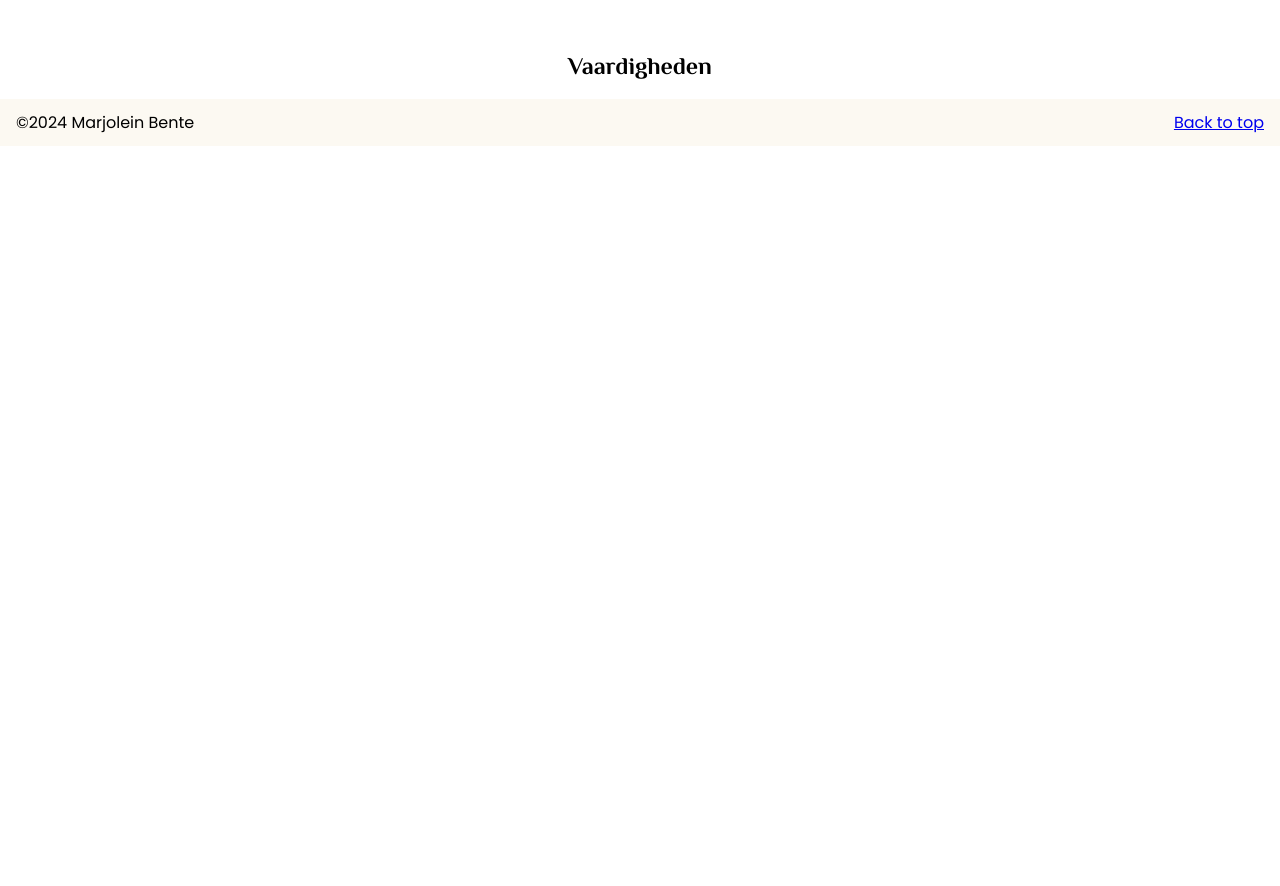
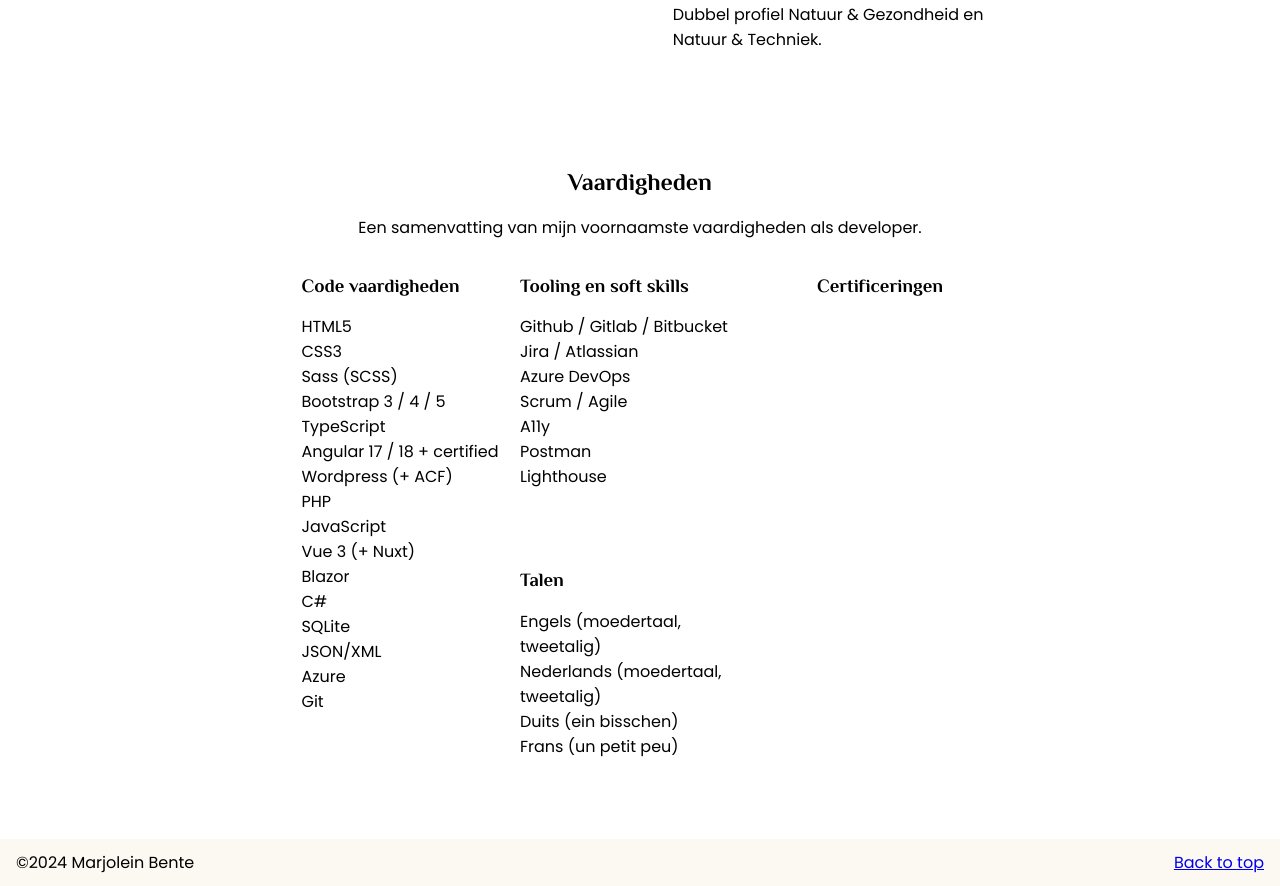
Before and after one commit to Menatith/resume, an Angular app: page / in a window 1280 px wide. Shown: the part 2802-3688 px from the top of the page. Before the commit the page ends 2948 px from the top, so only its background shows below. Built offline with nearby package versions, Linux system fonts and the light colour scheme.

Commit message:
skilss basics

```diff
--- a/src/app/header/header.component.css
+++ b/src/app/header/header.component.css
@@ -55,7 +55,6 @@ ul {
   display: flex;
 
   li {
-    list-style: none;
     margin-left: 1rem;
   }
 }
--- a/src/app/skills/skills.component.css
+++ b/src/app/skills/skills.component.css
@@ -1,3 +1,28 @@
 section {
   text-align: center;
+  padding-top: 3rem;
 }
+
+@media (min-width: 768px) {
+  .skill-list {
+    text-align: left;
+    width: 75%;
+    margin: 0 auto;
+    display: grid;
+    grid-template-columns: 1fr 1fr 1fr;
+  }
+
+  .column-1,
+  .column-2,
+  .column-3 {
+    margin: 0 auto;
+  }
+
+  ul {
+    padding-left: 0;
+  }
+
+  li:last-child {
+    margin-bottom: 5rem;
+  }
+}
--- a/src/app/skills/skills.component.html
+++ b/src/app/skills/skills.component.html
@@ -1,3 +1,56 @@
 <section>
   <h2>Vaardigheden</h2>
+  <p>Een samenvatting van mijn voornaamste vaardigheden als developer.</p>
+  <div class="skill-list">
+    <div class="code-skills column-1">
+      <h3>Code vaardigheden</h3>
+      <ul>
+        <li>HTML5</li>
+        <li>CSS3</li>
+        <li>Sass (SCSS)</li>
+        <li>Bootstrap 3 / 4 / 5</li>
+        <li>TypeScript</li>
+        <li>Angular 17 / 18 + certified</li>
+        <li>Wordpress (+ ACF)</li>
+        <li>PHP</li>
+        <li>JavaScript</li>
+        <li>Vue 3 (+ Nuxt)</li>
+        <li>Blazor</li>
+        <li>C#</li>
+        <li>SQLite</li>
+        <li>JSON/XML</li>
+        <li>Azure</li>
+        <li>Git</li>
+      </ul>
+    </div>
+    <div class="column-2">
+      <div class="tooling-skills">
+        <h3>Tooling en soft skills</h3>
+        <ul>
+          <li>Github / Gitlab / Bitbucket</li>
+          <li>Jira / Atlassian</li>
+          <li>Azure DevOps</li>
+          <li>Scrum / Agile</li>
+          <li>A11y</li>
+          <li>Postman</li>
+          <li>Lighthouse</li>
+        </ul>
+      </div>
+      <div class="language-skills">
+        <h3>Talen</h3>
+        <ul>
+          <li>Engels (moedertaal, tweetalig)</li>
+          <li>Nederlands (moedertaal, tweetalig)</li>
+          <li>Duits (ein bisschen)</li>
+          <li>Frans (un petit peu)</li>
+        </ul>
+      </div>
+    </div>
+    <div class="column-3">
+      <h3>Certificeringen</h3>
+      <ul>
+        @for (certifacte of certificates; track $index) { }
+      </ul>
+    </div>
+  </div>
 </section>
--- a/src/app/skills/skills.component.ts
+++ b/src/app/skills/skills.component.ts
@@ -5,8 +5,63 @@ import { Component } from '@angular/core';
   standalone: true,
   imports: [],
   templateUrl: './skills.component.html',
-  styleUrl: './skills.component.css'
+  styleUrl: './skills.component.css',
 })
 export class SkillsComponent {
+  certificates = [
+    {
+      title: '',
+      date: new Date(),
+      organisation: '',
+    },
+    {
+      title: '',
+      date: new Date(),
+      organisation: '',
+    },
+    {
+      title: '',
+      date: new Date(),
+      organisation: '',
+    },
+    {
+      title: '',
+      date: new Date(),
+      organisation: '',
+    },
+    {
+      title: '',
+      date: new Date(),
+      organisation: '',
+    },
+    {
+      title: '',
+      date: new Date(),
+      organisation: '',
+    },
+    {
+      title: '',
+      date: new Date(),
+      organisation: '',
+    },
+    {
+      title: '',
+      date: new Date(),
+      organisation: '',
+    },
+    {
+      title: '',
+      date: new Date(),
+      organisation: '',
+    },
+    {
+      title: '',
+      date: new Date(),
+      organisation: '',
+    },
+  ];
 
+  constructor() {
+    this.certificates.sort((a, b) => b.date.getTime() - a.date.getTime());
+  }
 }
--- a/src/app/timeline/timeline.component.css
+++ b/src/app/timeline/timeline.component.css
@@ -1,9 +1,12 @@
+section {
+  padding-top: 3rem;
+}
+
 .timeline-container {
   margin: 0 auto;
 }
 
 ol {
-  list-style: none;
   padding: 0;
   text-align: left;
 }
--- a/src/styles.css
+++ b/src/styles.css
@@ -38,6 +38,10 @@ section {
   padding: 0 2rem;
 }
 
+li {
+  list-style: none;
+}
+
 @media (min-width: 768px) {
   section {
     padding: 0 10rem;
```
